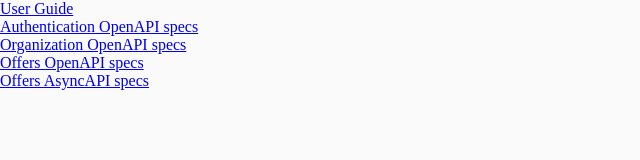
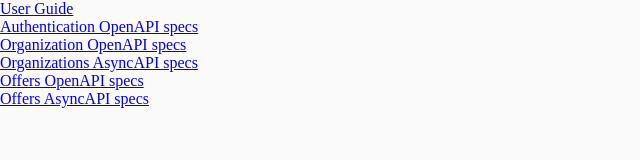
Before and after one commit to AlayaCare/alayamarket-external-docs, a plain HTML site: page index.html in a window 1280 px wide. Shown: the whole page, without its empty margins (0-640 px from the left). Drawn offline with Linux system fonts and the light colour scheme.

Commit message:
AM-2401: Added generating of organization asyncapi specs ui

```diff
--- a/index.html
+++ b/index.html
@@ -17,6 +17,8 @@
     <br>
     <a href="docs/organizations/openapi.organizations">Organization OpenAPI specs</a>
     <br>
+    <a href="docs/offers/asyncapi.external.organizations">Organizations AsyncAPI specs</a>
+    <br>
     <a href="docs/offers/openapi.offers">Offers OpenAPI specs</a>
     <br>
     <a href="docs/offers/asyncapi.external.offers">Offers AsyncAPI specs</a>
```
Also changed, not shown: 1 other file.
